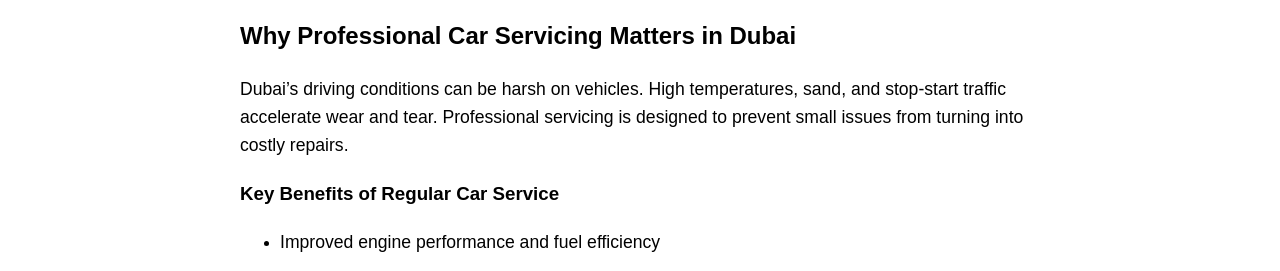
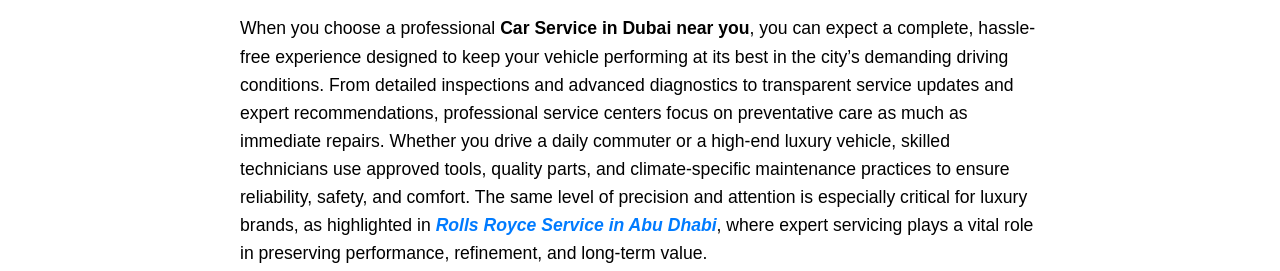
Before and after one commit to itobeyswilliams/carservice, a plain HTML site: page index.html in a window 1280 px wide. Shown: the part 807-1078 px from the top of the page. Drawn offline with Linux system fonts and the light colour scheme.

Commit message:
Update index.html

```diff
--- a/index.html
+++ b/index.html
@@ -71,7 +71,7 @@
 </div>
 
 
-
+<p>When you choose a professional <strong data-start="31" data-end="64">Car Service in Dubai near you</strong>, you can expect a complete, hassle-free experience designed to keep your vehicle performing at its best in the city&rsquo;s demanding driving conditions. From detailed inspections and advanced diagnostics to transparent service updates and expert recommendations, professional service centers focus on preventative care as much as immediate repairs. Whether you drive a daily commuter or a high-end luxury vehicle, skilled technicians use approved tools, quality parts, and climate-specific maintenance practices to ensure reliability, safety, and comfort. The same level of precision and attention is especially critical for luxury brands, as highlighted in <a href="https://premiumvehiclerepairservice.s3.ca-central-1.amazonaws.com/index.html"><em data-start="718" data-end="752">Rolls Royce Service in Abu Dhabi</em></a>, where expert servicing plays a vital role in preserving performance, refinement, and long-term value.</p>
 
 <h2 data-start="1296" data-end="1350"><strong data-start="1299" data-end="1350">Why Professional Car Servicing Matters in Dubai</strong></h2>
 <p data-start="1351" data-end="1570">Dubai&rsquo;s driving conditions can be harsh on vehicles. High temperatures, sand, and stop-start traffic accelerate wear and tear. Professional servicing is designed to prevent small issues from turning into costly repairs.</p>
```
